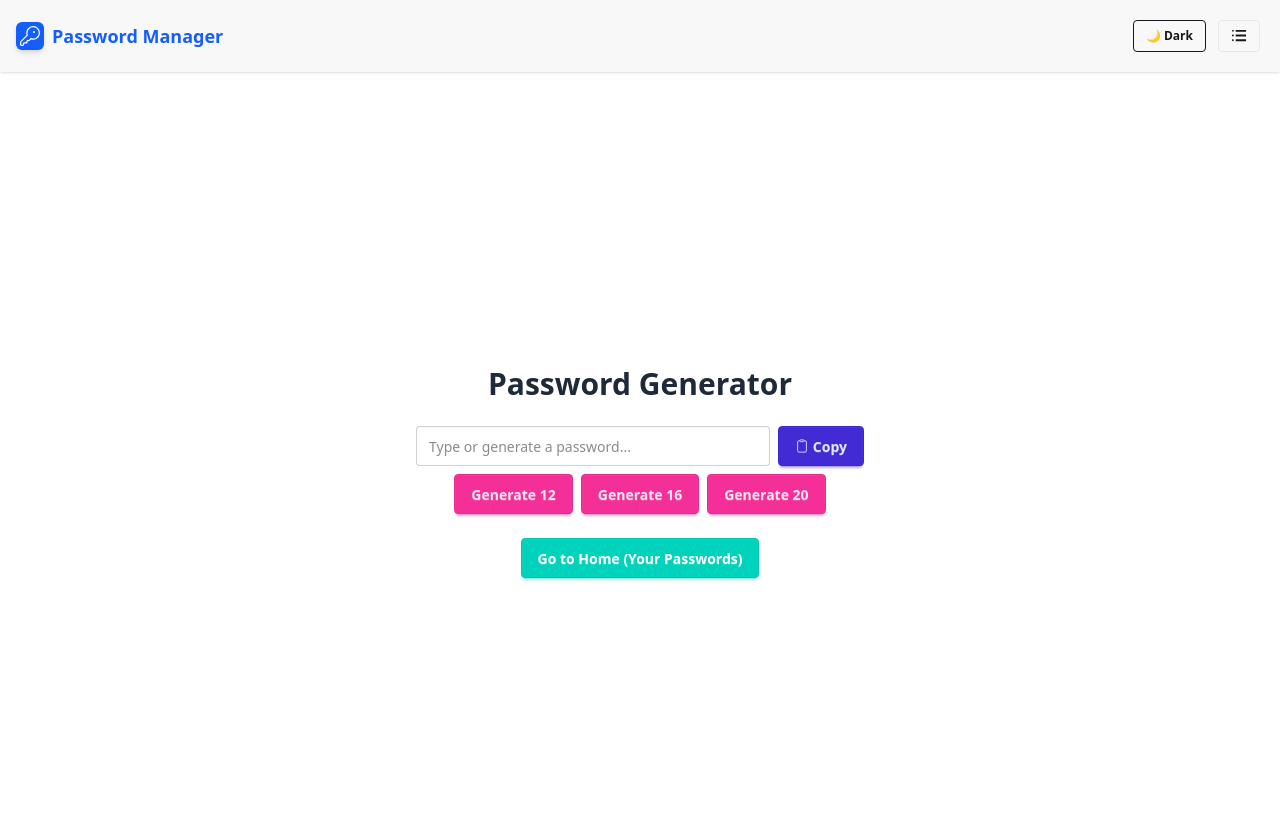
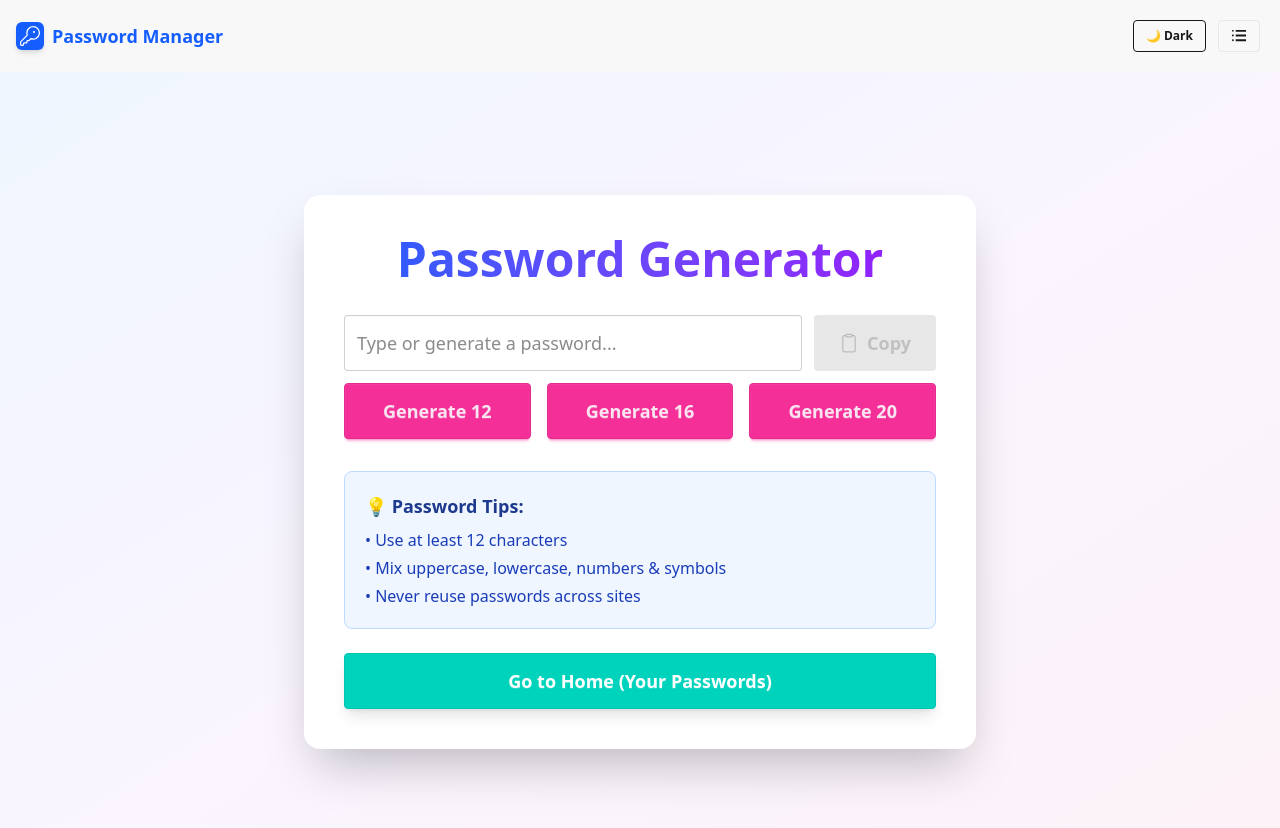
Before and after one commit to abbaxi786/PasswordManager, a Next.js app: page / in a window 1280 px wide. Shown: the top 828 px of the page. Built offline with nearby package versions, Linux system fonts and the light colour scheme.

Commit message:
I update the ui in landing page of the site

```diff
--- a/app/page.js
+++ b/app/page.js
@@ -1,11 +1,11 @@
 'use client';
 import { useState, useMemo, useCallback } from "react";
-import Link from "next/link";
 import { IoClipboardOutline } from "react-icons/io5";
 
 export default function PasswordGeneratorPage() {
   const [password, setPassword] = useState("");
   const [strength, setStrength] = useState("");
+  const [copied, setCopied] = useState(false);
 
   const letters = useMemo(
     () => "abcdefghijklmnopqrstuvwxyzABCDEFGHIJKLMNOPQRSTUVWXYZ",
@@ -42,6 +42,7 @@ export default function PasswordGeneratorPage() {
     const value = e.target.value;
     setPassword(value);
     checkStrength(value);
+    setCopied(false);
   };
 
   const generatePassword = useCallback(
@@ -53,6 +54,7 @@ export default function PasswordGeneratorPage() {
       }
       setPassword(pwd);
       checkStrength(pwd);
+      setCopied(false);
     },
     [letters, numbers, symbols, checkStrength]
   );
@@ -60,66 +62,94 @@ export default function PasswordGeneratorPage() {
   const copyToClipboard = useCallback(() => {
     if (!password) return;
     navigator.clipboard.writeText(password);
-    alert("Password copied!");
+    setCopied(true);
+    setTimeout(() => setCopied(false), 2000);
   }, [password]);
 
   return (
-    <div className="flex flex-col items-center justify-center min-h-screen font-sans p-4 sm:p-6">
-      <h1 className="text-2xl sm:text-3xl font-bold mb-6 text-gray-800 text-center">
+    <div className="flex flex-col items-center justify-center min-h-screen bg-linear-to-br from-blue-50 via-purple-50 to-pink-50 font-sans p-4 sm:p-6 md:p-8">
+      <div className="w-full max-w-2xl bg-white rounded-2xl shadow-2xl p-6 sm:p-8 md:p-10">
+        <h1 className="text-3xl sm:text-4xl md:text-5xl font-bold mb-6 sm:mb-8 text-center bg-linear-to-r from-blue-600 to-purple-600 bg-clip-text text-transparent">
           Password Generator
         </h1>
 
         {/* Password display & copy */}
-      <div className="flex flex-col sm:flex-row w-full max-w-md gap-2 mb-2">
+        <div className="flex flex-col sm:flex-row w-full gap-2 sm:gap-3 mb-3">
+          <div className="relative flex-1">
             <input
               type="text"
               value={password}
-          onChange={handleInputChange} // ✅ live strength update
-          className="input input-bordered flex-1 w-full"
+              onChange={handleInputChange}
+              className="input input-bordered w-full h-12 sm:h-14 text-base sm:text-lg pr-4 focus:outline-none focus:ring-2 focus:ring-blue-400 transition-all"
               placeholder="Type or generate a password..."
             />
+          </div>
           <button
-          className="btn btn-primary w-full sm:w-auto flex items-center justify-center gap-1"
+            className={`btn h-12 sm:h-14 w-full sm:w-auto px-6 flex items-center justify-center gap-2 text-base sm:text-lg transition-all ${
+              copied
+                ? 'btn-success'
+                : 'btn-primary hover:scale-105'
+            }`}
             onClick={copyToClipboard}
+            disabled={!password}
           >
-          <IoClipboardOutline /> Copy
+            <IoClipboardOutline className="text-xl" />
+            <span className="hidden sm:inline">{copied ? 'Copied!' : 'Copy'}</span>
+            <span className="sm:hidden">{copied ? '✓' : 'Copy'}</span>
           </button>
         </div>
 
         {/* Strength display */}
         {strength && (
-        <p className="mb-4 font-semibold text-lg text-center">{strength}</p>
+          <div className="mb-6 p-4 rounded-lg bg-linear-to-r from-gray-50 to-gray-100 border border-gray-200">
+            <p className="font-semibold text-lg sm:text-xl text-center text-gray-800">
+              Strength: <span className="text-blue-600">{strength}</span>
+            </p>
+          </div>
         )}
 
-      {/* Responsive wrap buttons — equal size */}
-      <div className="flex flex-wrap justify-center gap-2 mb-6 max-w-md">
+        {/* Generate buttons - Fully responsive grid */}
+        <div className="grid grid-cols-1 xs:grid-cols-2 sm:grid-cols-3 gap-3 sm:gap-4 mb-6 sm:mb-8">
           <button
-          className="btn btn-secondary flex-1 min-w-[110px]"
+            className="btn btn-secondary h-12 sm:h-14 text-base sm:text-lg hover:scale-105 transition-transform"
             onClick={() => generatePassword(12)}
           >
             Generate 12
           </button>
           <button
-          className="btn btn-secondary flex-1 min-w-[110px]"
+            className="btn btn-secondary h-12 sm:h-14 text-base sm:text-lg hover:scale-105 transition-transform"
             onClick={() => generatePassword(16)}
           >
             Generate 16
           </button>
           <button
-          className="btn btn-secondary flex-1 min-w-[110px]"
+            className="btn btn-secondary h-12 sm:h-14 text-base sm:text-lg hover:scale-105 transition-transform xs:col-span-2 sm:col-span-1"
             onClick={() => generatePassword(20)}
           >
             Generate 20
           </button>
         </div>
 
+        {/* Tips section */}
+        <div className="bg-blue-50 border border-blue-200 rounded-lg p-4 sm:p-5 mb-6">
+          <h3 className="font-semibold text-base sm:text-lg mb-2 text-blue-900">
+            💡 Password Tips:
+          </h3>
+          <ul className="text-sm sm:text-base text-blue-800 space-y-1">
+            <li>• Use at least 12 characters</li>
+            <li>• Mix uppercase, lowercase, numbers & symbols</li>
+            <li>• Never reuse passwords across sites</li>
+          </ul>
+        </div>
+
         {/* Link to Home */}
-      <Link
-        href="/pages/home"
-        className="btn btn-accent text-white w-full sm:w-auto"
+        <button
+          className="btn btn-accent text-white w-full h-12 sm:h-14 text-base sm:text-lg hover:scale-105 transition-transform shadow-lg"
+          onClick={() => window.location.href = '/pages/home'}
         >
           Go to Home (Your Passwords)
-      </Link>
+        </button>
+      </div>
     </div>
   );
 }
```
Lines whose indentation alone changed are shown as unchanged.
